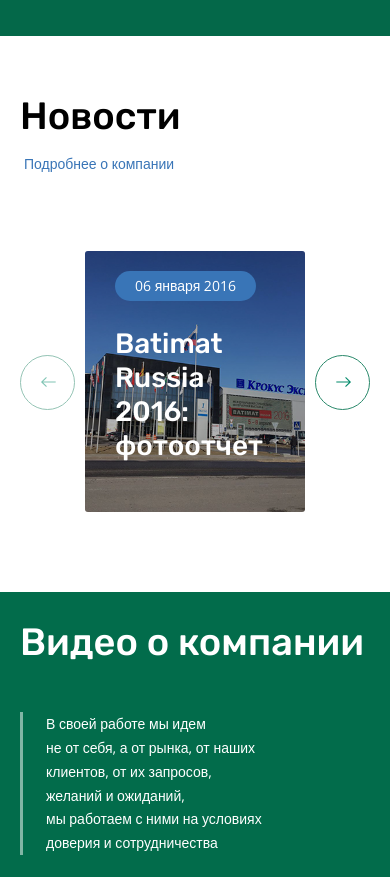
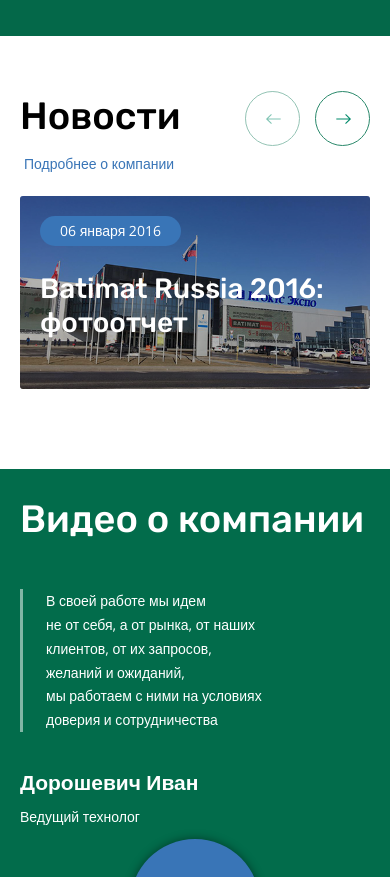
Before and after one commit to Pasha-nineseven/istok, a website: page app/index.html in a window 390 px wide. Shown: the part 2175-3052 px from the top of the page. Drawn offline with nearby package versions, Linux system fonts and the light colour scheme; files whose address does not match are found by name.

Commit message:
mai-news adaptive

```diff
--- a/app/scss/components/media.scss
+++ b/app/scss/components/media.scss
@@ -934,6 +934,35 @@
 	.workarea a.catalog__btn {
 	    box-shadow: 0px 0px 8px 0px rgba(0, 0, 0, 0.3);
 	}
+	.main-news__slider{
+		padding: 0;
+	}
+	.main-news .section-title {
+	    margin-bottom: 20px;
+	    padding-right: 135px;
+	}
+	.main-news__slider .slick-prev {
+	    top: -105px;
+	    left: auto;
+	    right: 70px;
+	    margin-top: 0;
+	}
+	.main-news__slider .slick-next {
+	    right: 0;
+	    top: -105px;
+	    margin-top: 0;
+	}
+	.workarea a.main-news__item {
+	    padding: 20px 0;
+	}
+	.workarea a.main-news__item--img{
+		.main-news__date-wrap,
+		.main-news__title{
+			padding-left: 20px;
+			padding-right: 20px;
+		}
+
+	}
 }
 
 
```
Also changed, not shown: app/css/style.css.
